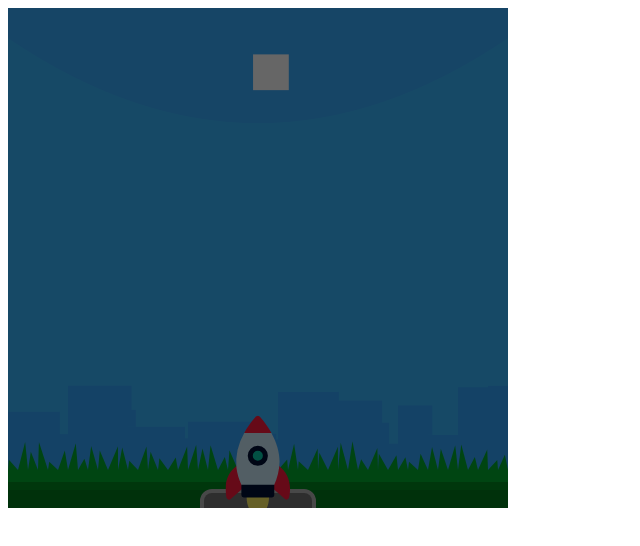
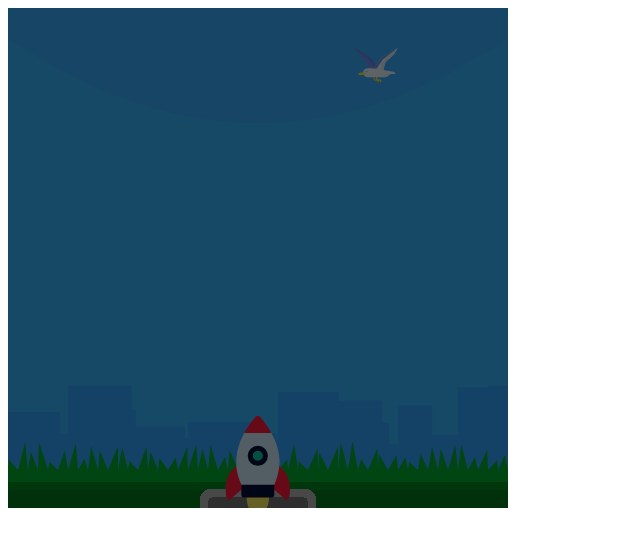
Before and after one commit to ChristianEreira/SpaceRace, a plain HTML site: page index.html in a window 1280 px wide. Shown: the whole page, without its empty margins (0-640 px from the left). Drawn offline with Linux system fonts and the light colour scheme.

Commit message:
Add entity assets

```diff
--- a/a.js
+++ b/a.js
@@ -1,12 +1,12 @@
 let i, seed = 13312;
-let assetsList = ["rocket.svg", "rocket.svg", "rocket.svg"];
+let assetsList = ["rocket.svg", "seagull.svg", "rocket.svg"];
 let assets = [];
 assetsList.forEach(assetName => {
     let asset = new Image();
     asset.src = assetName;
     assets.push(asset);
 });
-let objects = [{ speed: 3, num: 40, minSize: 20, maxSize: 50, color: "38ACFF", spacing: 80 },
+let objects = [{ speed: 3, num: 40, minSize: 35, maxSize: 50, color: "38ACFF", spacing: 80 },
 { speed: 1, num: 5, minSize: 100, maxSize: 300, color: "000", spacing: 150 }];
 
 window.onload = () => {
@@ -129,11 +129,18 @@ window.onload = () => {
 
         // Draw & move entities
         entities.forEach(entity => {
-            if (entity.x > 500 || entity.x < 0) {
+            if (entity.x > 500 + entity.size / 2 || entity.x < 0 - entity.size / 2) {
                 entity.direction *= -1;
             }
             entity.x += entity.direction * objects[entity.object].speed;
-            fillRect(entity.x - entity.size / 2, entity.y - entity.size / 2, entity.size, entity.size, "FFF");
+            ctx.save();
+            if (entity.direction > 0) {
+                ctx.scale(-1, 1);
+            }
+            ctx.drawImage(assets[entity.object + 1], (entity.direction > 0 ? -1 : 1) * (entity.x), entity.y - entity.size / 2, entity.size, entity.size);
+
+            ctx.restore();
+            ctx.stroke();
         });
 
         // Draw rocket
--- a/index.html
+++ b/index.html
@@ -4,6 +4,7 @@
     <meta charset="UTF-8">
     <meta http-equiv="X-UA-Compatible" content="IE=edge">
     <meta name="viewport" content="width=device-width, initial-scale=1.0">
+    <meta name="monetization" content="$ilp.uphold.com/GyY6EXMPag3D">
     <title>Space Race</title>
     <script src="a.js"></script>
 </head>
```
Also changed, not shown: seagull.svg (added).
